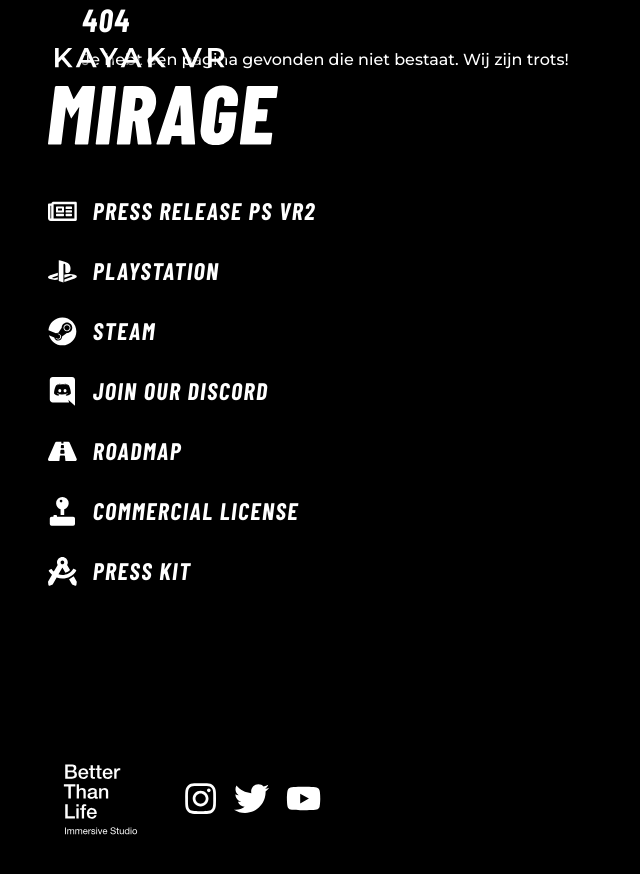
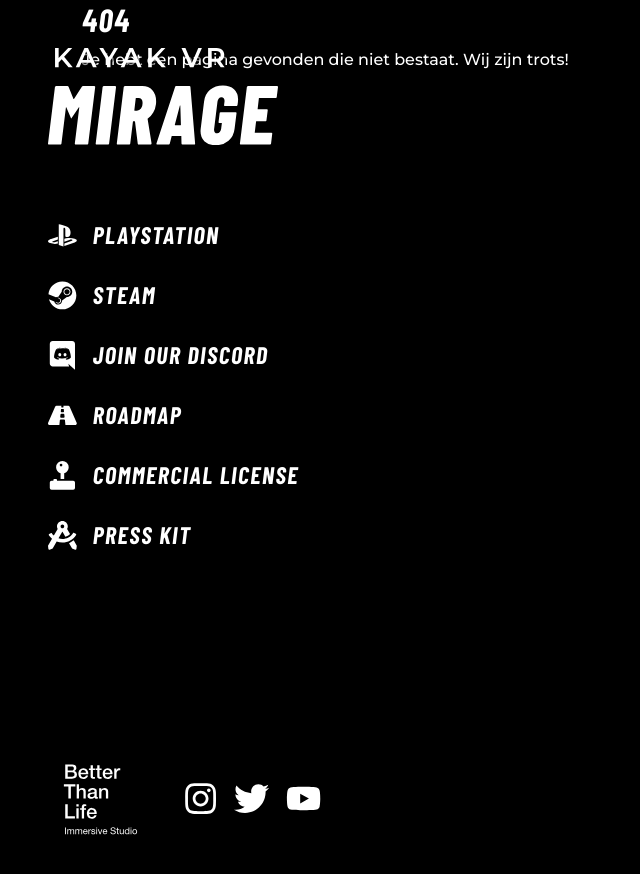
Before and after one commit to aijkoopmans/kayakvr, a Jekyll site: the page built from 404.html, in a window 1280 px wide. Shown: the top 874 px of the page, without its empty margins (0-640 px from the left). Built offline with Jekyll 4.4.1, drawn with Linux system fonts in a browser that asks for light colours.

Commit message:
remove press release

```diff
--- a/_includes/header.html
+++ b/_includes/header.html
@@ -5,7 +5,6 @@
     </div>
     <div class="d-flex ps-4 ps-md-5 ms-md-0 align-items-center">
       <div class="links pt-4 pt-md-5 d-flex flex-column me-5">
-        <a class="me-md-5 d-flex align-items-center text-decoration-none" target="_blank" href="https://drive.google.com/file/d/1dagA9NrTRdl6B_8M1gLo8Spi-ZpWQGTp/view?usp=share_link">{% include newspaper_svg.html %}Press Release PS VR2</a>
         <a class="me-md-5 d-flex align-items-center text-decoration-none" target="_blank" href="https://store.steampowered.com/app/1683340?utm_source=kayakvr.com"></a>
         <a class="d-flex mt-2 mt-md-4 align-items-center text-decoration-none" target="_blank" href="https://store.playstation.com/concept/10004438/">{% include playstation_svg.html %}PlayStation</a>
         <a class="d-flex mt-2 mt-md-4 align-items-center text-decoration-none" target="_blank" href="https://store.steampowered.com/app/1683340?utm_source=kayakvr.com">{% include steam_svg.html %}Steam</a>
```
